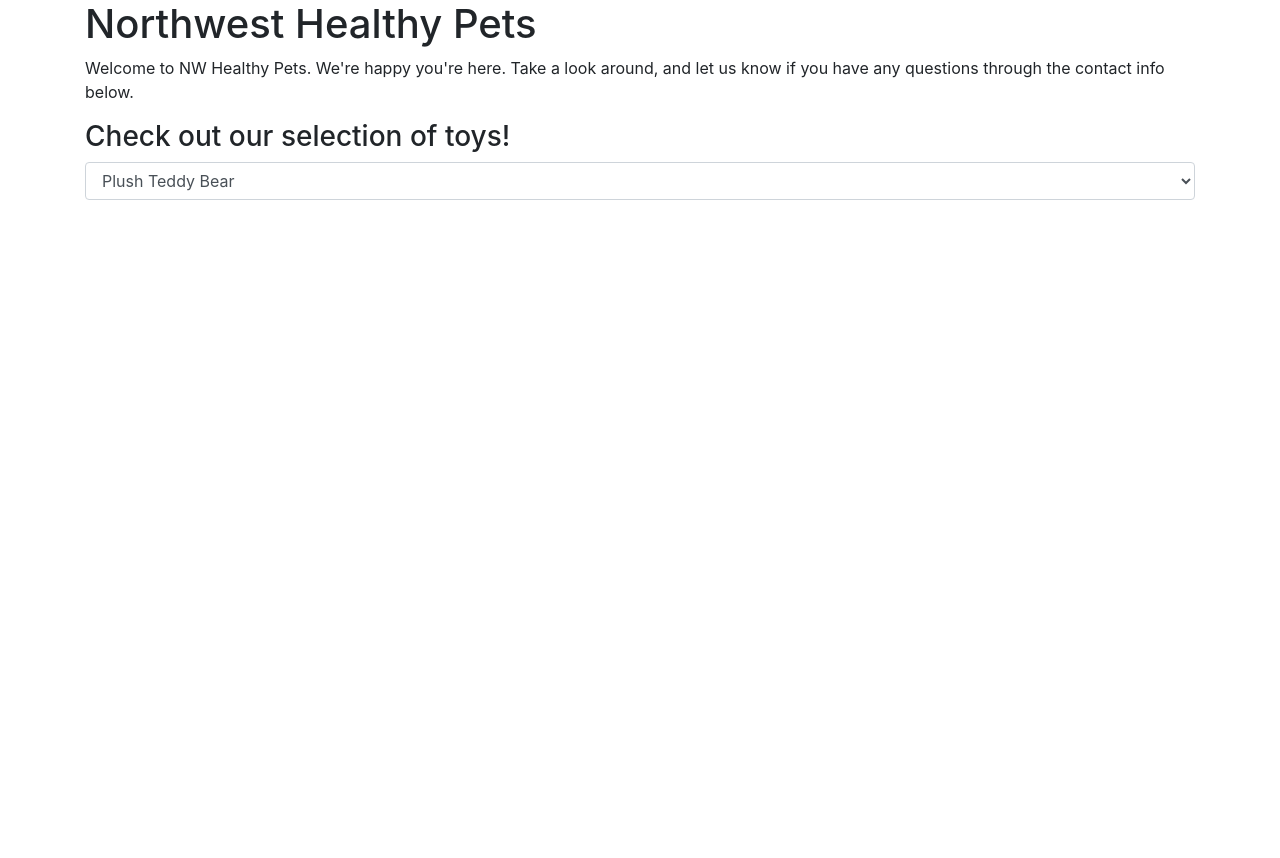
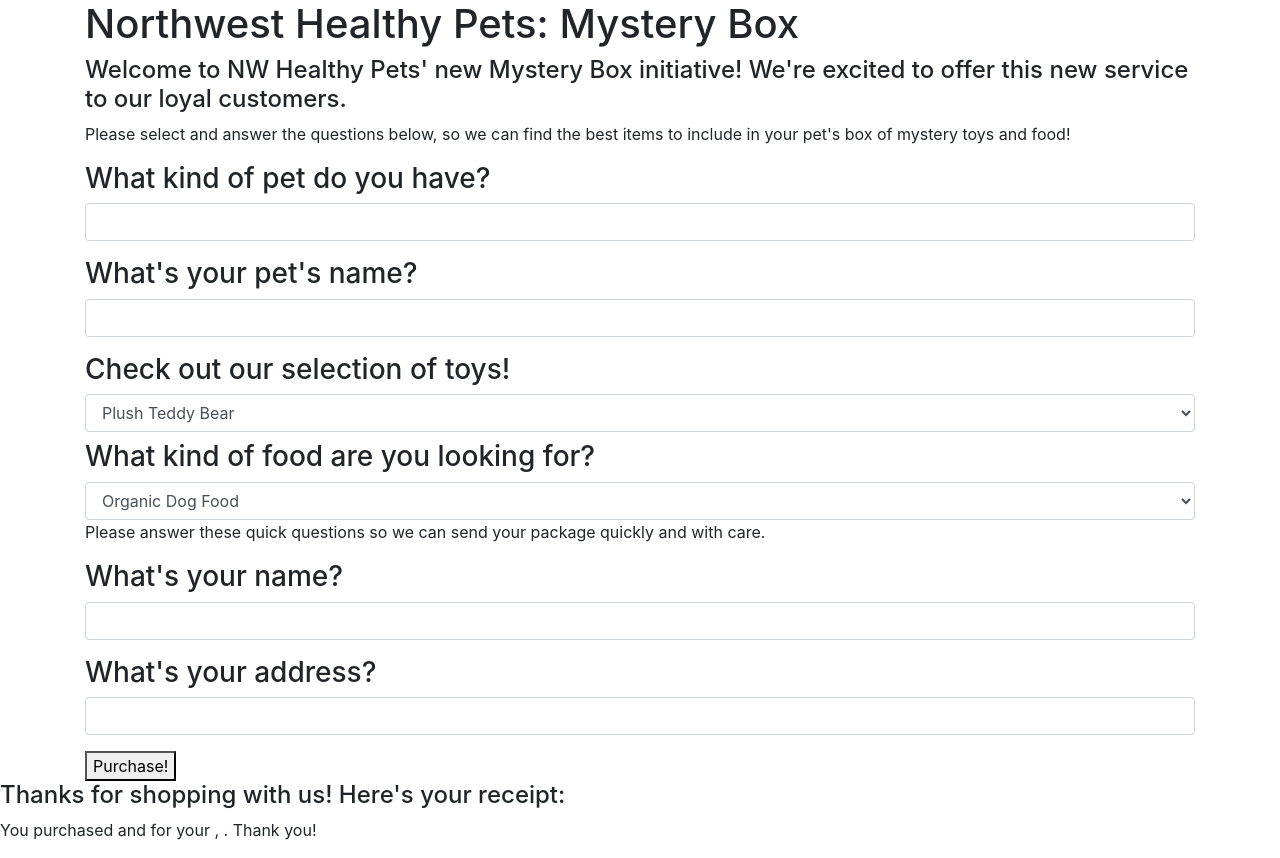
Before and after one commit to summersmaggie/healthy-pets-store, a plain HTML site: page index.html in a window 1280 px wide. Before the commit the page ends 800 px from the top, so only its background shows below. Drawn offline with Linux system fonts and the light colour scheme.

Commit message:
add HTML structure

```diff
--- a/index.html
+++ b/index.html
@@ -10,18 +10,64 @@
   </head>
   <body>
     <div class="container">
-      <h1>Northwest Healthy Pets</h1>
-      <p>Welcome to NW Healthy Pets. We're happy you're here. Take a look around, and let us know if you have any questions through the contact info below.</p>
+      <div class="intro">
+        <h1>Northwest Healthy Pets: Mystery Box</h1>
+        <h4>Welcome to NW Healthy Pets' new Mystery Box initiative! We're excited to offer this new service to our loyal customers.</h4>
+
+        <p>Please select and answer the questions below, so we can find the best items to include in your pet's box of mystery toys and food!</p>
+      </div>
+
+      <div class="petquestions">
+        <h3>What kind of pet do you have?</h3>
+          <div class="form-group">
+            <input id="pettype" class="form-control" type="text">
+          </div>
+
+        <h3>What's your pet's name?<h3>
+          <div class="form-group">
+            <input id="petname" class="form-control" type="text">
+          </div>
 
         <h3>Check out our selection of toys!<h3>
+          <div>
             <select class="form-control" id="toys">
               <option>Plush Teddy Bear</option>
               <option>Jumbler Ball</option>
               <option>Bones and Chews</option>
               <option>CuteSeas Octopus</option>
             </select>
+          </div>
 
+        <h3>What kind of food are you looking for?</h3>
+          <div>
+            <select class="form-control" id="food">
+              <option>Organic Dog Food</option>
+              <option>Organic Cat Food</option>
+              <option>Raw Dog Food</option>
+              <option>Raw Cat Food</option>
+            </select>
+          </div>
+      </div>
 
+      <div class="personalquestions">
+        <p>Please answer these quick questions so we can send your package quickly and with care.</p>
+        <h3>What's your name?</h3>
+          <div class="form-group">
+            <input id="name" class="form-control" type="text">
+          </div>
+
+        <h3>What's your address?</h3>
+          <div class="form-group">
+            <input id="address" class="form-control" type="text">
+          </div>
+      </div>
+
+      <button id="btn">Purchase!</button>
+    </div>
+
+    <div id="receipt">
+      <h4>Thanks for shopping with us! Here's your receipt:</h4>
+      <p>You purchased <span class=toys></span> and <span class="food"></span> for your <span class="pettype"></span> , <span class="petname">. Thank you!
     </div>
 
   </body>
```
Lines whose indentation alone changed are shown as unchanged.
